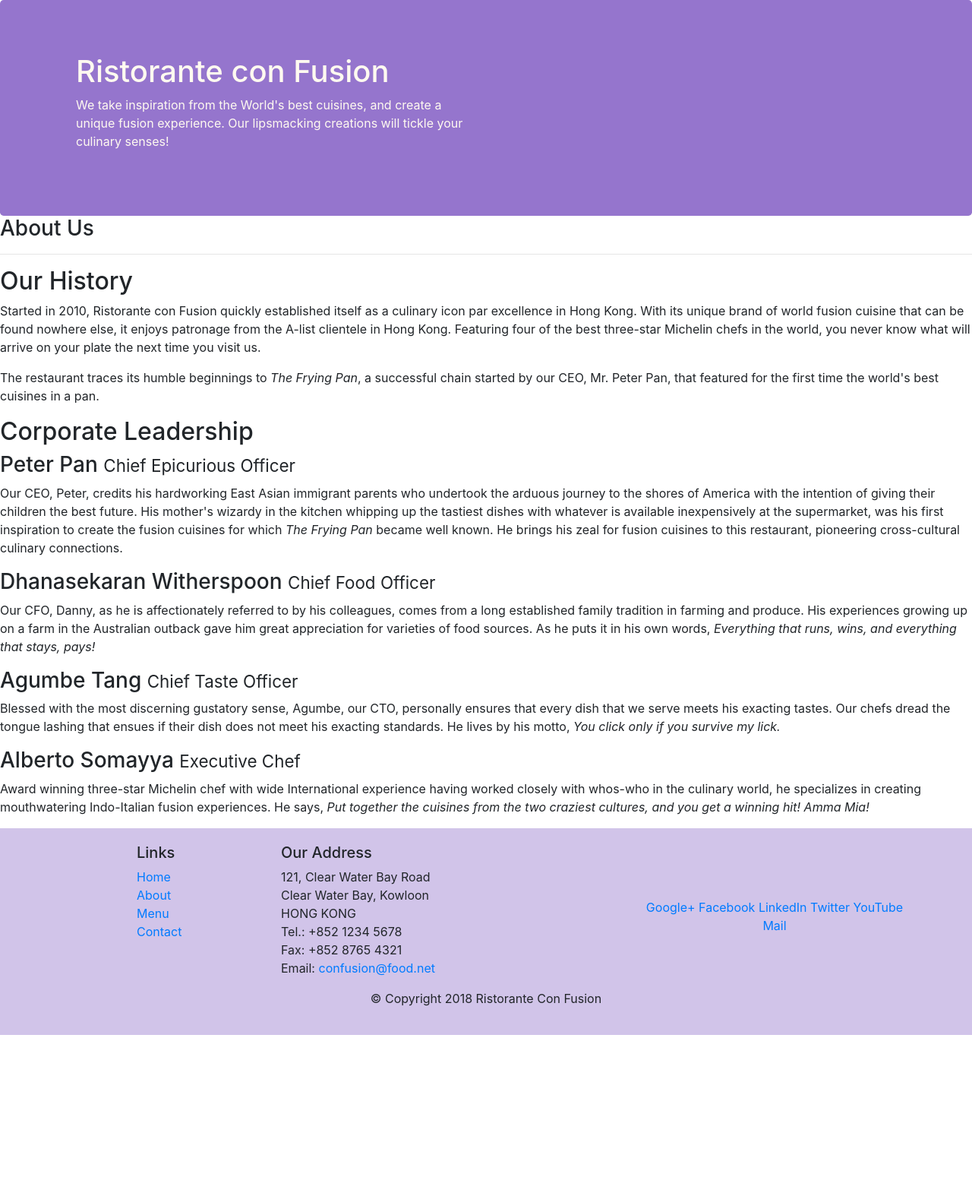
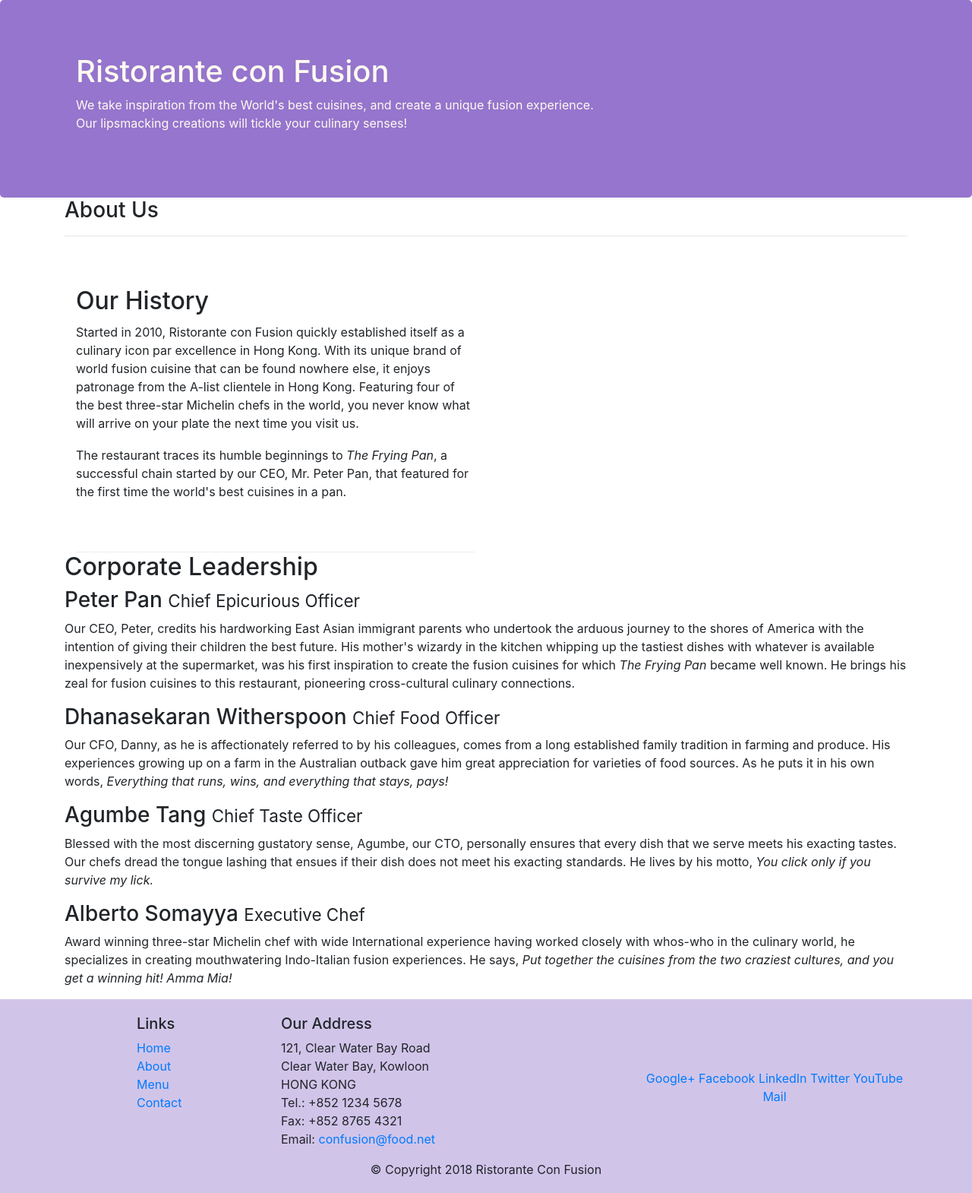
Before and after one commit to Tejasnarayan/Bootstrap_demo, a website: page aboutus.html in a window 1280 px wide. Shown: the whole page at 76% size. Before the commit the page ends 1362 px from the top, so only its background shows below. Drawn offline with nearby package versions, Linux system fonts and the light colour scheme.

Commit message:
Assignment-1 completed

```diff
--- a/aboutus.html
+++ b/aboutus.html
@@ -20,7 +20,7 @@
     <header class="jumbotron">
         <div class="container">
             <div class="row row-header">
-                <div class="col-12 col-sm-6">
+                <div class="col-12 col-sm-8">
                     <h1>Ristorante con Fusion</h1>
                     <p>We take inspiration from the World's best cuisines, and create a unique fusion experience. Our lipsmacking creations will tickle your culinary senses!</p>
                 </div>
@@ -30,7 +30,7 @@
         </div>
     </header>
 
-    <div>
+    <div class="container">
         <div>
             <div>
                <h3>About Us</h3>
@@ -38,8 +38,8 @@
             </div>
         </div>
 
-        <div>
-            <div>
+        <div class="col-12 col-sm-6">
+            <div class="row row-content align-items-center">
                 <h2>Our History</h2>
                 <p>Started in 2010, Ristorante con Fusion quickly established itself as a culinary icon par excellence in Hong Kong. With its unique brand of world fusion cuisine that can be found nowhere else, it enjoys patronage from the A-list clientele in Hong Kong.  Featuring four of the best three-star Michelin chefs in the world, you never know what will arrive on your plate the next time you visit us.</p>
                 <p>The restaurant traces its humble beginnings to <em>The Frying Pan</em>, a successful chain started by our CEO, Mr. Peter Pan, that featured for the first time the world's best cuisines in a pan.</p>
@@ -53,13 +53,21 @@
             <div>
                 <h2>Corporate Leadership</h2>
                 <h3>Peter Pan <small>Chief Epicurious Officer</small></h3>
+                <div class="d-none d-lg-block">
                 <p>Our CEO, Peter, credits his hardworking East Asian immigrant parents who undertook the arduous journey to the shores of America with the intention of giving their children the best future. His mother's wizardy in the kitchen whipping up the tastiest dishes with whatever is available inexpensively at the supermarket, was his first inspiration to create the fusion cuisines for which <em>The Frying Pan</em> became well known. He brings his zeal for fusion cuisines to this restaurant, pioneering cross-cultural culinary connections.</p>
+                </div>
                 <h3>Dhanasekaran Witherspoon <small>Chief Food Officer</small></h3>
+                <div class="d-none d-lg-block">
                 <p>Our CFO, Danny, as he is affectionately referred to by his colleagues, comes from a long established family tradition in farming and produce. His experiences growing up on a farm in the Australian outback gave him great appreciation for varieties of food sources. As he puts it in his own words, <em>Everything that runs, wins, and everything that stays, pays!</em></p>
+                </div>
                 <h3>Agumbe Tang <small>Chief Taste Officer</small></h3>
+                <div class="d-none d-lg-block">
                 <p>Blessed with the most discerning gustatory sense, Agumbe, our CTO, personally ensures that every dish that we serve meets his exacting tastes. Our chefs dread the tongue lashing that ensues if their dish does not meet his exacting standards. He lives by his motto, <em>You click only if you survive my lick.</em></p>
+                </div>
                 <h3>Alberto Somayya <small>Executive Chef</small></h3>
+                <div class="d-none d-lg-block">
                 <p>Award winning three-star Michelin chef with wide International experience having worked closely with whos-who in the culinary world, he specializes in creating mouthwatering Indo-Italian fusion experiences. He says, <em>Put together the cuisines from the two craziest cultures, and you get a winning hit! Amma Mia!</em></p>
+                </div>
             </div>
        </div>
 
```
Also changed, not shown: package.json (+11 -3 lines).
